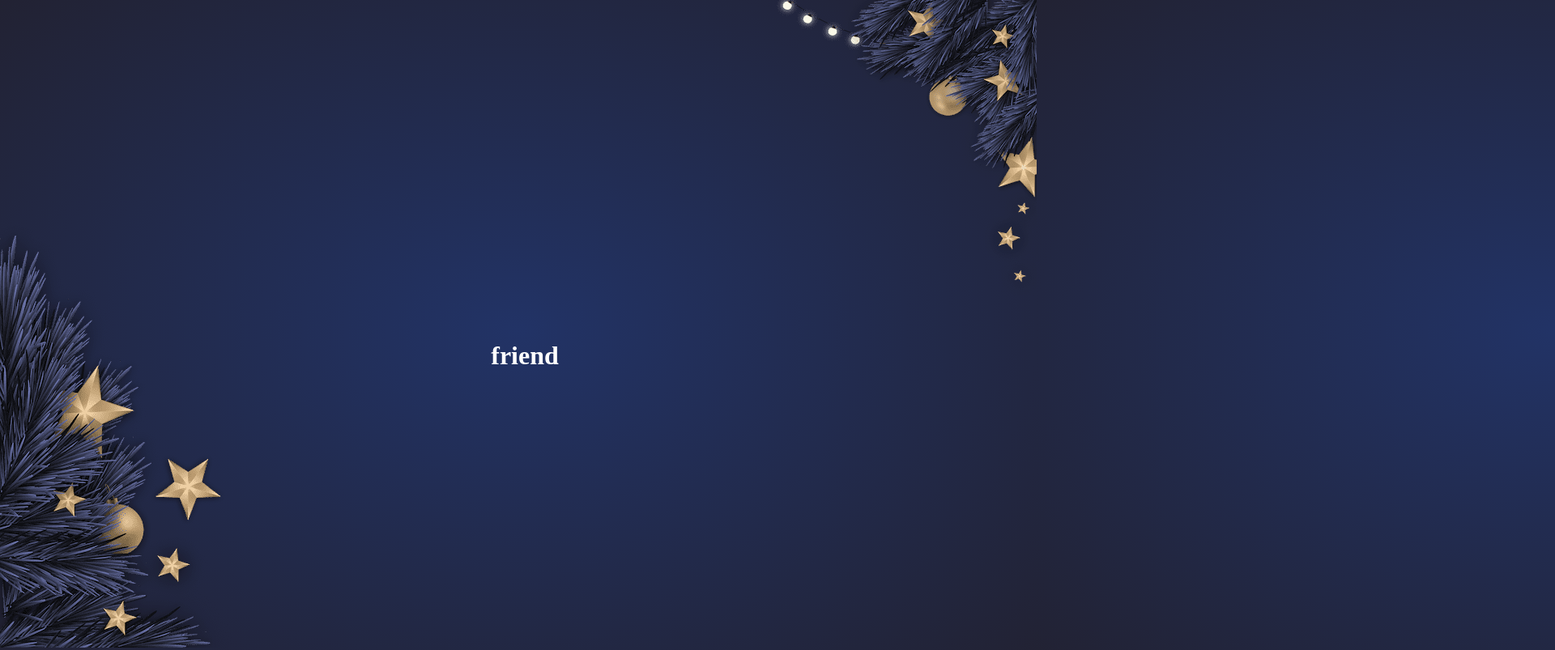
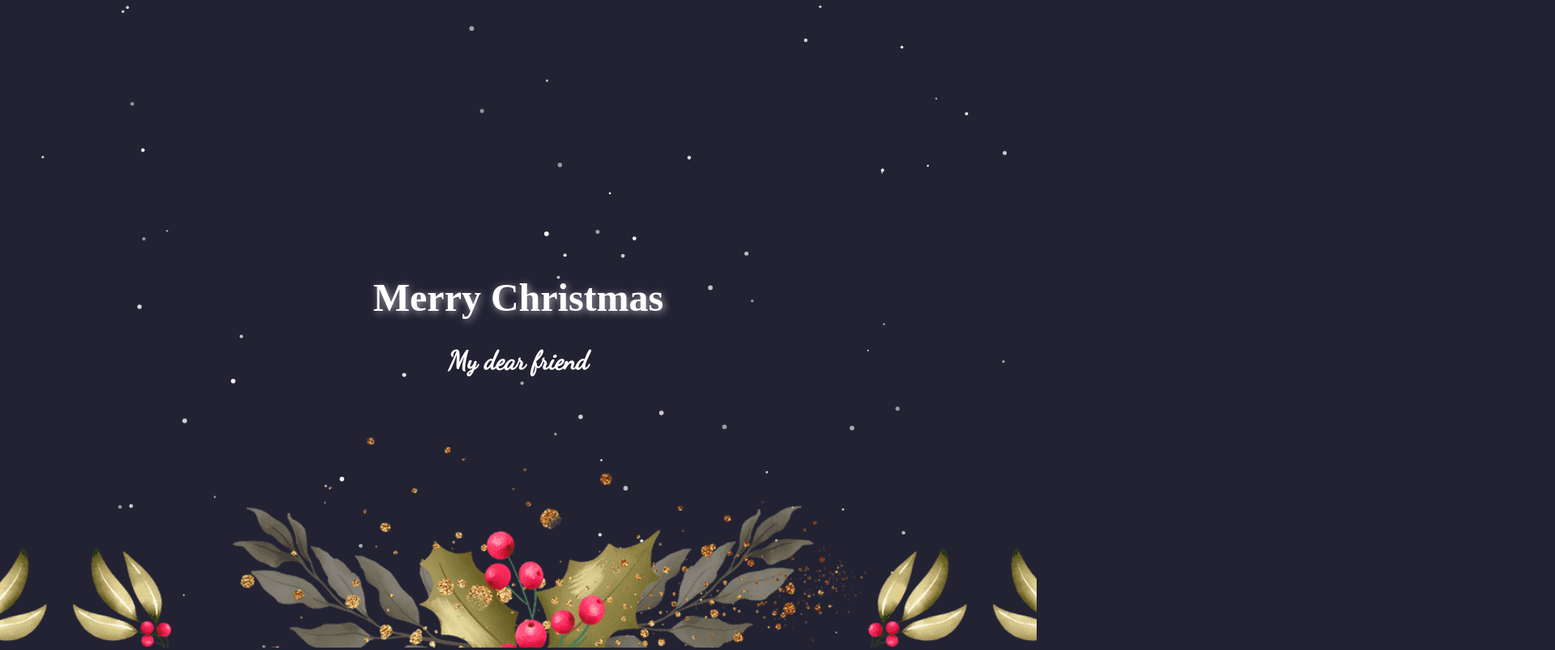
Before and after one commit to heartfeltwishes/christmas, a plain HTML site: page index.html in a window 1280 px wide. Shown: the top 803 px of the page at 81% size, 1920 px wide, since content can reach past the window. Drawn offline with Linux system fonts and the light colour scheme; a web font is replaced by a local one.

Commit message:
feat: updates styles and effects

```diff
--- a/index.html
+++ b/index.html
@@ -5,40 +5,167 @@
     <meta name="viewport" content="width=device-width, initial-scale=1.0" />
     <title>Happy Christmas</title>
     <style>
-      body {
-        background: radial-gradient(#236, #223);
-        height: 100vh;
-        width: 1000vw;
+@import url('https://fonts.googleapis.com/css2?family=Dancing+Script&family=Hedvig+Letters+Serif:opsz@12..24&display=swap');
+      body,
+      html {
+        margin: 0;
+        background: #223;
+        color: white;
       }
-      .tr {
+      .flex-container {
+        margin: 0px;
+        min-height: 100vh;
+        display: flex;
+        justify-content: center; /* align item horizontally */
+        align-items: center; /* align item vertically */
+      }
+      .item {
+        width: auto;
+        padding: 20px;
+      }
+      h1 {
+        font-family: 'Hedvig Letters Serif', serif;
+        font-size: 3em;
+        text-align: center;
+        font-weight: bold;
+        text-shadow: 2px 2px 10px rgba(255, 255, 255, 0.6)
+      }
+      h2#name {
+        font-family: 'Dancing Script', cursive;
+        margin-top: 0;
+        font-size: 2em;
+        text-align: center;
+      }
+      .sky {
+        height: 100%;
+        color: #222;
+        display: block;
         position: absolute;
-        top: 0px;
-        right: 0px;
+        width: 100%;
       }
       .bl {
-        position: absolute;
-        bottom: 0px;
-        left: 0px;
-      }
-      h1 {
-        position: absolute;
-        color: white;
-        text-align: center;
-        width: 100vw;
-        top: 50vh;
+        height: 300px;
+        position: fixed;
+        background-image: url("./img/flowers.png");
+        background-size: contain;
+        background-repeat: repeat-x;
+        background-position: bottom;
+        width: 100%;
+        bottom: 0;
       }
     </style>
   </head>
   <body>
-    <img src="./img/tr.png" class="tr" />
-    <img src="./img/bl.png" class="bl" />
-    <h1 id="name">Meery Christmas</h1>
+    <section class="sky"></section>
+    <div class="flex-container">
+      <div class="item">
+        <h1>Merry Christmas</h1>
+        <h2 id="name">Merry Christmas</h2>
+      </div>
+    </div>
+    <div class="bl"></div>
+
     <script>
       const queryString = window.location.search;
       const urlParams = new URLSearchParams(queryString);
-      const nameInput = urlParams.get("name") || "friend";
+      const nameInput = urlParams.get("name") || "My dear friend";
       const nameElem = document.getElementById("name");
-      nameElem.innerText = nameInput;
+      nameElem.innerText = `${nameInput}`;
+
+      doSnowFlake();
+      function doSnowFlake() {
+        let COUNT = 100;
+        let masthead = document.querySelector(".sky");
+        let canvas = document.createElement("canvas");
+        let ctx = canvas.getContext("2d");
+        let width = masthead.clientWidth;
+        let height = masthead.clientHeight;
+        let i = 0;
+        let active = false;
+
+        function onResize() {
+          width = masthead.clientWidth;
+          height = masthead.clientHeight;
+          canvas.width = width;
+          canvas.height = height;
+          ctx.fillStyle = "#FFF";
+
+          let wasActive = active;
+          active = width > 100;
+
+          if (!wasActive && active) requestAnimFrame(update);
+        }
+
+        let Snowflake = function () {
+          this.x = 0;
+          this.y = 0;
+          this.vy = 0;
+          this.vx = 0;
+          this.r = 0;
+
+          this.reset();
+        };
+
+        Snowflake.prototype.reset = function () {
+          this.x = Math.random() * width;
+          this.y = Math.random() * -height;
+          this.vy = 1 + Math.random() * 3;
+          this.vx = 0.5 - Math.random();
+          this.r = 1 + Math.random() * 2;
+          this.o = 0.5 + Math.random() * 0.5;
+        };
+
+        canvas.style.position = "absolute";
+        canvas.style.left = canvas.style.top = "0";
+
+        let snowflakes = [],
+          snowflake;
+        for (i = 0; i < COUNT; i++) {
+          snowflake = new Snowflake();
+          snowflake.reset();
+          snowflakes.push(snowflake);
+        }
+
+        function update() {
+          ctx.clearRect(0, 0, width, height);
+
+          if (!active) return;
+
+          for (i = 0; i < COUNT; i++) {
+            snowflake = snowflakes[i];
+            snowflake.y += snowflake.vy;
+            snowflake.x += snowflake.vx;
+
+            ctx.globalAlpha = snowflake.o;
+            ctx.beginPath();
+            ctx.arc(snowflake.x, snowflake.y, snowflake.r, 0, Math.PI * 2, false);
+            ctx.closePath();
+            ctx.fill();
+
+            if (snowflake.y > height) {
+              snowflake.reset();
+            }
+          }
+
+          requestAnimFrame(update);
+        }
+
+        window.requestAnimFrame = (function () {
+          return (
+            window.requestAnimationFrame ||
+            window.webkitRequestAnimationFrame ||
+            window.mozRequestAnimationFrame ||
+            function (callback) {
+              window.setTimeout(callback, 1000 / 60);
+            }
+          );
+        })();
+
+        onResize();
+        window.addEventListener("resize", onResize, false);
+
+        masthead.appendChild(canvas);
+      }
     </script>
   </body>
 </html>
```
Also changed, not shown: img/flowers.png (added).
